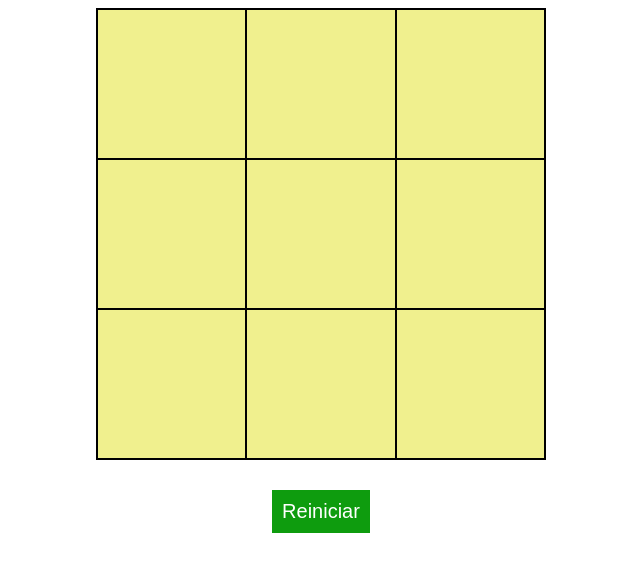
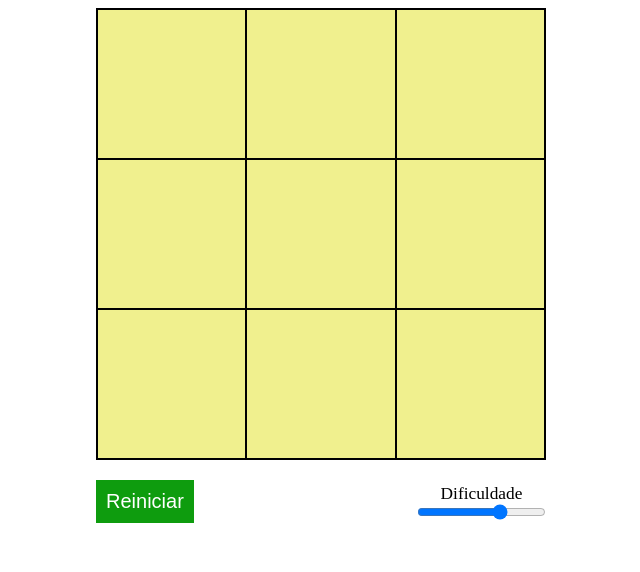
Before and after one commit to ThiagoNelsi/tic-tac-toe-web, a plain HTML site: page index.html in a window 1280 px wide. Shown: the part 98-670 px from the top of the page, without its empty margins (319-959 px from the left). Drawn offline with Linux system fonts and the light colour scheme.

Commit message:
Add input to select difficulty

```diff
--- a/index.html
+++ b/index.html
@@ -28,8 +28,14 @@
                 </tr>
             </table>
             <div class="block"></div>
+            <footer>
+                <button id="btn-restart">Reiniciar</button>
+                <div>
+                    <label for="difficulty">Dificuldade</label>
+                    <input type="range" min="0" max="3" step="1" name="difficulty" id="difficulty">
+                </div>
+            </footer>
         </div>
-        <button id="btn-restart">Reiniciar</button>
     </div>
     <script src="script.js"></script>
 </body>
--- a/script.js
+++ b/script.js
@@ -1,13 +1,16 @@
 const restartButton = document.getElementById('btn-restart');
+const difficultyInput = document.getElementById('difficulty');
 const playerSign = 'x';
 const robotSign = 'o';
-let robotTurn = Boolean(Math.floor(Math.random() * 2));
-let winner = null;
 const robotTurnEvent = new CustomEvent('robotTurn');
 const tableFull = new CustomEvent('tableFull');
 const game = new CustomEvent('game');
 
-const difficulty = 1000;
+let robotTurn = Boolean(Math.floor(Math.random() * 2));
+let winner = null;
+let difficultyIndex = difficultyInput.value;
+
+const difficultyValues = [1, 10, 1000, 10000];
 
 class Table {
 
@@ -131,7 +134,7 @@ class Robot {
 
             copyTable[availableSquares[i]] = robotTurn ? robotSign : playerSign;
 
-            for (let j = 0; j < difficulty; j++) {
+            for (let j = 0; j < difficultyValues[difficultyIndex]; j++) {
 
                 let testTable = [...copyTable];
 
@@ -185,9 +188,13 @@ const robot = new Robot();
 restartButton.addEventListener('click', () => {
    window.dispatchEvent(game);
 });
+
+difficultyInput.addEventListener('change', () => difficultyIndex = difficultyInput.value);
+
 window.addEventListener('robotTurn', () => {
     robot.play(table, robotSign)
 });
+
 window.addEventListener('endOfGame', ({ detail }) => {
     alert((detail.winner === 'o' ? 'Robot' : 'You') + ' won!!!');
     table.block()
--- a/styles.css
+++ b/styles.css
@@ -70,3 +70,21 @@ button {
 button:hover {
     background-color: rgb(47, 200, 47);
 }
+
+footer {
+    width: 100%;
+    padding: 20px 0;
+    display: flex;
+    justify-content: space-between;
+}
+
+footer div {
+    display: flex;
+    flex-direction: column;
+    justify-content: center;
+    align-items: center;
+}
+
+footer div label {
+    font-size: 13pt;
+}
```
